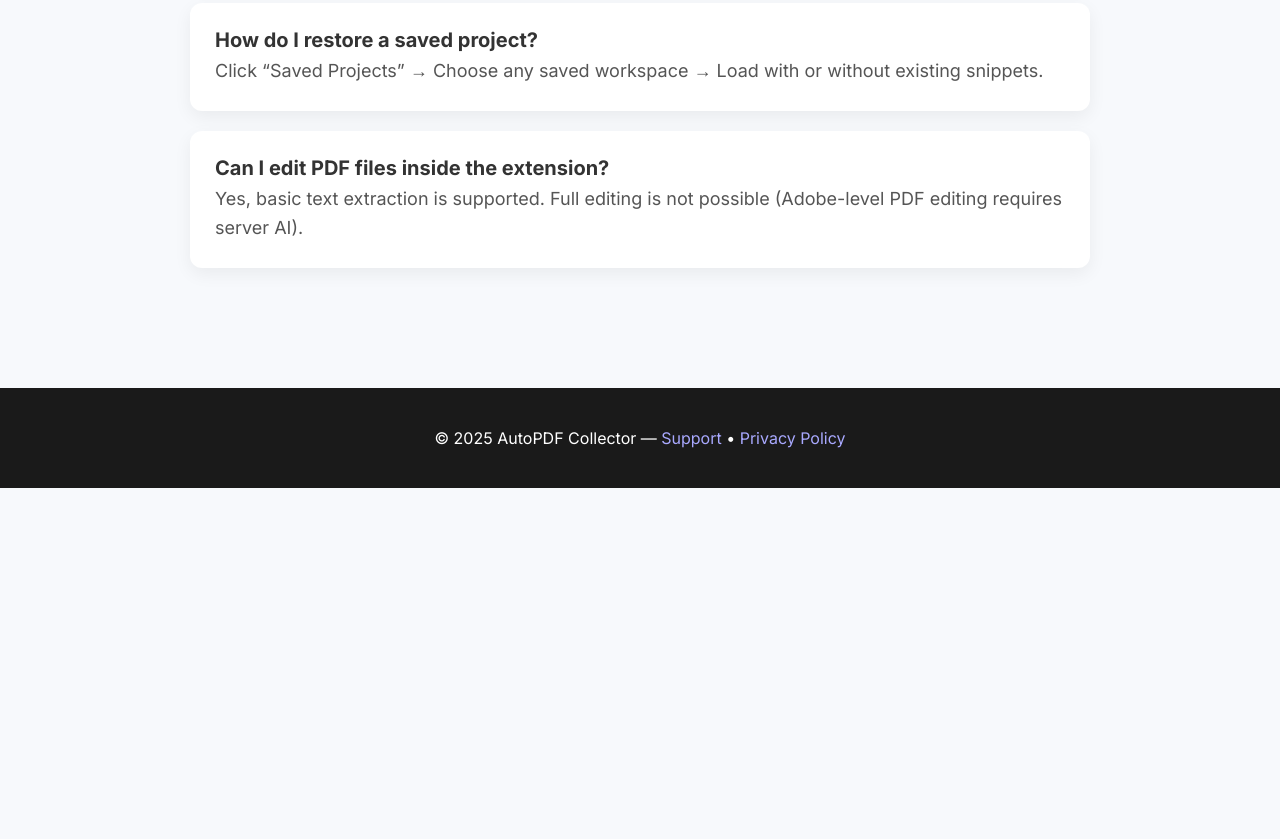
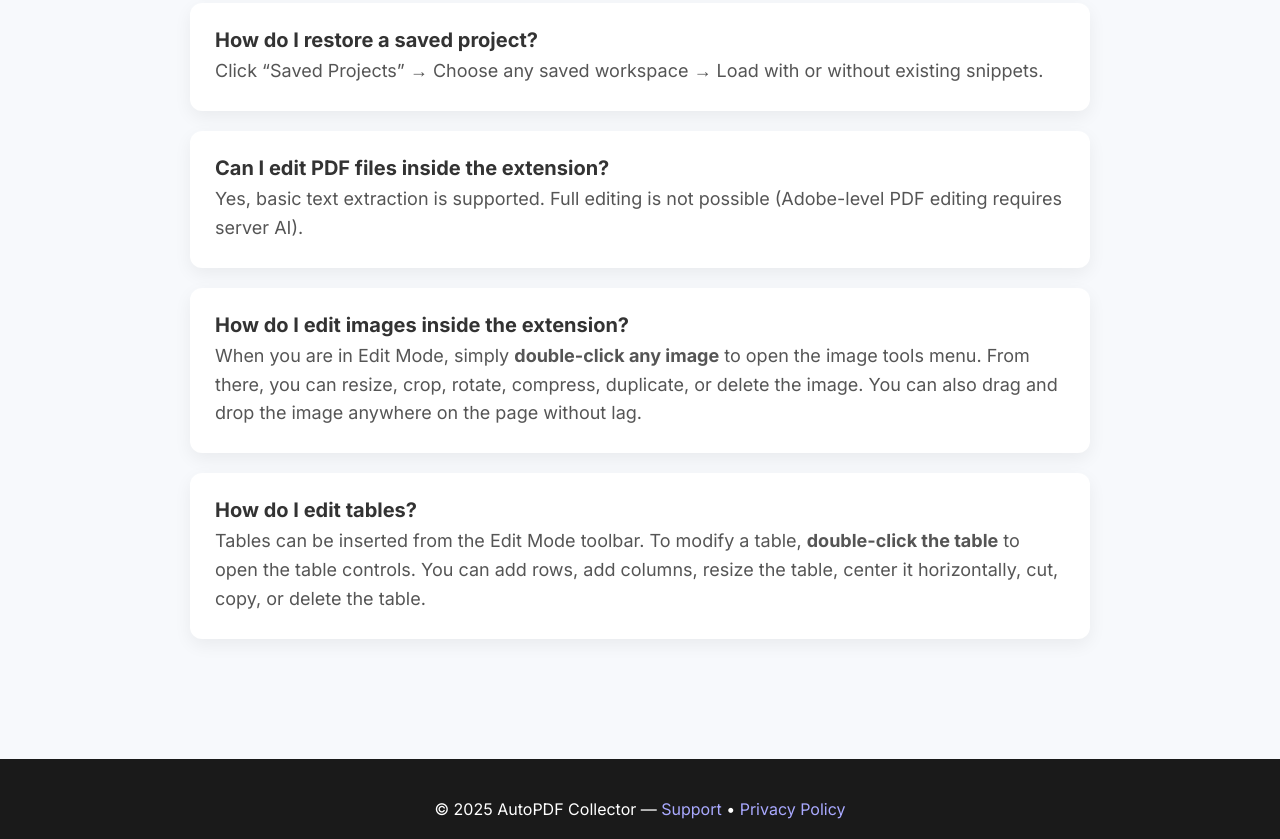
Before and after one commit to akmaurya321/ExtensionSupportAndGuide, a plain HTML site: page support.html in a window 1280 px wide. Shown: the part 1762-2601 px from the top of the page. Before the commit the page ends 2250 px from the top, so only its background shows below. Drawn offline with Linux system fonts and the light colour scheme.

Commit message:
Update support.html

```diff
--- a/support.html
+++ b/support.html
@@ -122,7 +122,7 @@
     <div class="section">
         <h2>📨 Contact Us</h2>
         <div class="box">
-            <p><strong>Email:</strong> autopdf.collector@gmail.com</p>
+            <p><strong>Email:</strong> arvindg12125@gmail.com</p>
             <p>We respond within 24–48 hours.</p>
         </div>
     </div>
@@ -132,7 +132,7 @@
         <h2>🐞 Report a Bug</h2>
         <div class="box">
             <p>If something isn’t working correctly in the extension, please report it here:</p>
-            <a class="btn" href="https://github.com/yourusername/autopdf-collector/issues" target="_blank">
+            <a class="btn" href="issues.html" target="_blank">
                 Report Issue on GitHub
             </a>
         </div>
@@ -143,7 +143,7 @@
         <h2>💡 Request a Feature</h2>
         <div class="box">
             <p>Have an idea that can improve AutoPDF Collector? Let us know:</p>
-            <a class="btn" href="https://github.com/yourusername/autopdf-collector/issues" target="_blank">
+            <a class="btn" href="issues.html" target="_blank">
                 Submit Feature Request
             </a>
         </div>
@@ -190,6 +190,23 @@
                 Yes, basic text extraction is supported. Full editing is not possible (Adobe-level PDF editing requires server AI).
             </p>
         </div>
+        <div class="box faq-item">
+    <h3>How do I edit images inside the extension?</h3>
+    <p>
+        When you are in Edit Mode, simply <strong>double-click any image</strong> to open the image tools menu.
+        From there, you can resize, crop, rotate, compress, duplicate, or delete the image.
+        You can also drag and drop the image anywhere on the page without lag.
+    </p>
+</div>
+        <div class="box faq-item">
+    <h3>How do I edit tables?</h3>
+    <p>
+        Tables can be inserted from the Edit Mode toolbar.
+        To modify a table, <strong>double-click the table</strong> to open the table controls.
+        You can add rows, add columns, resize the table, center it horizontally, cut, copy, or delete the table.
+    </p>
+</div>
+
 
     </div>
 
```
